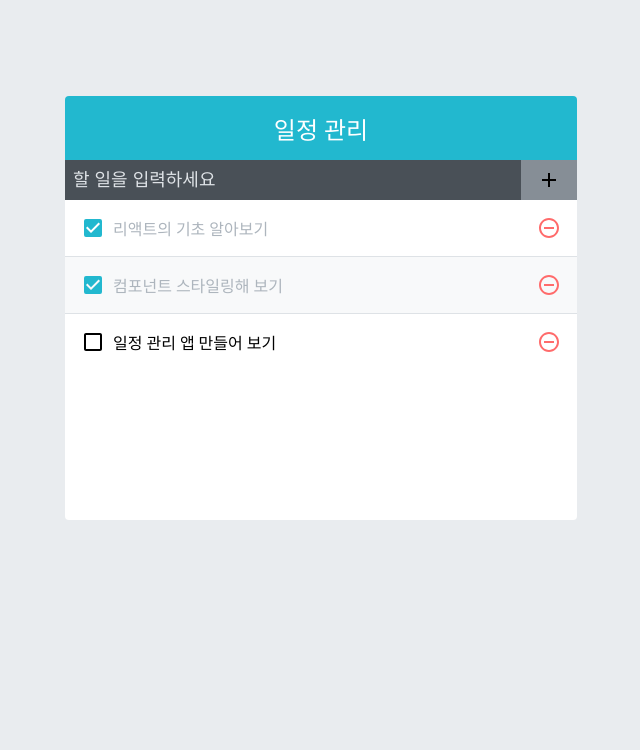
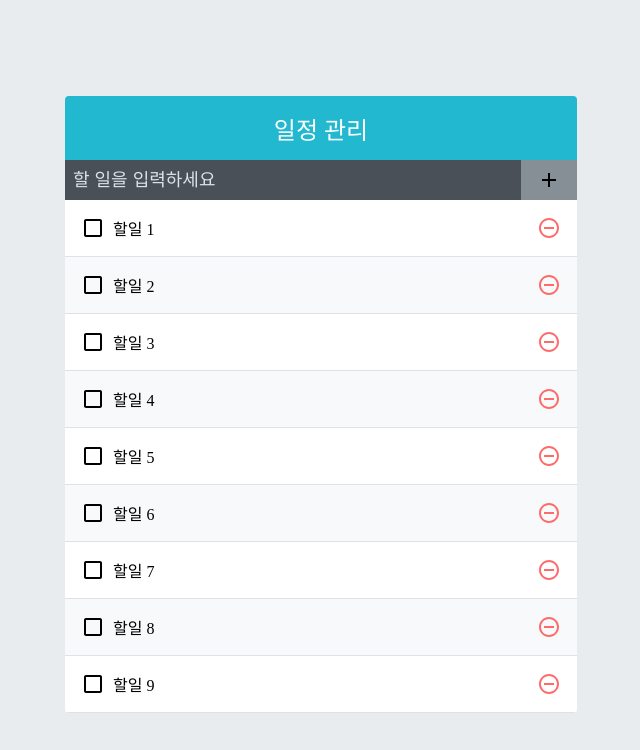
Before and after one commit to 2-seungjin/BookProject, a React (Create React App) app: page / in a window 1280 px wide. Shown: the top 750 px of the page, without its empty margins (319-959 px from the left). Built offline with nearby package versions, Linux system fonts and the light colour scheme.

Commit message:
Todo선능 분석을 위해 많은 TodoList 생성 함수  작성

```diff
--- a/src/App.js
+++ b/src/App.js
@@ -3,26 +3,21 @@ import TodoTemplate from './components/TodoTemplate'
 import TodoInsert from './components/TodoInsert'
 import TodoList from './components/TodoList'
 function App() {
-  const [todos, setTodos] = useState([
-    {
-      id:1,
-      text: '리액트의 기초 알아보기',
-      checked: true,
-    },
-    {
-      id:2,
-      text: '컴포넌트 스타일링해 보기',
-      checked: true,
-    },
-    {
-      id:3,
-      text: '일정 관리 앱 만들어 보기',
-      checked: false,
-    },
-  ]);
+  const createBulkTodos = () => {
+    const array = [];
+    for(let a = 1; a <= 2500; a++){
+      array.push({
+        id:a,
+        text:`할일 ${a}`,
+        checked: false,
+      });
+    }
+    return array;
+  }
+  const [todos, setTodos] = useState(createBulkTodos);
   // 고유값으로 사용될 id
   // ref를 사용하여 변수에 담기
-  const nextId = useRef(4);
+  const nextId = useRef(2501);
 
   const onInsert = useCallback(
     text => {
```
